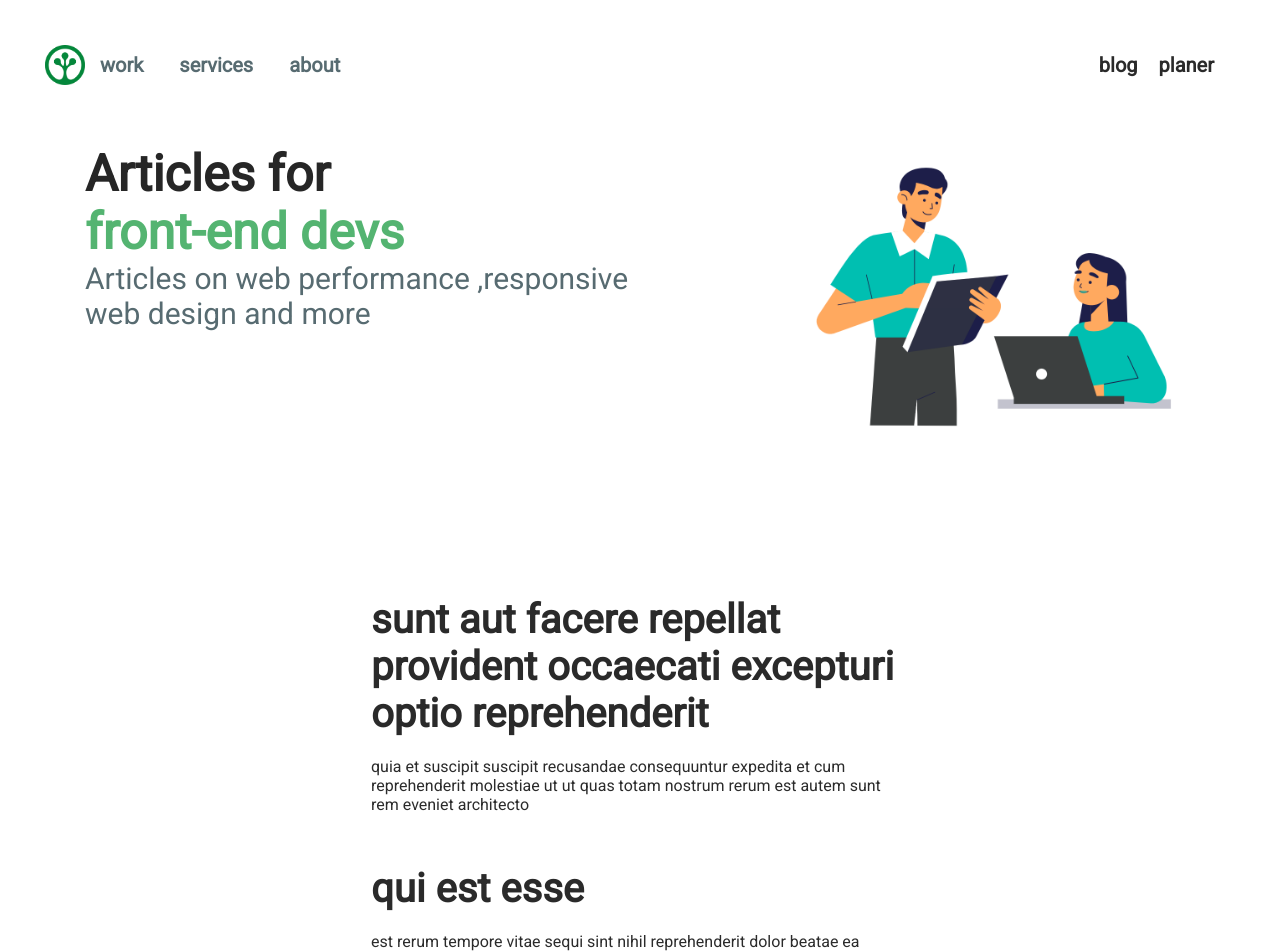
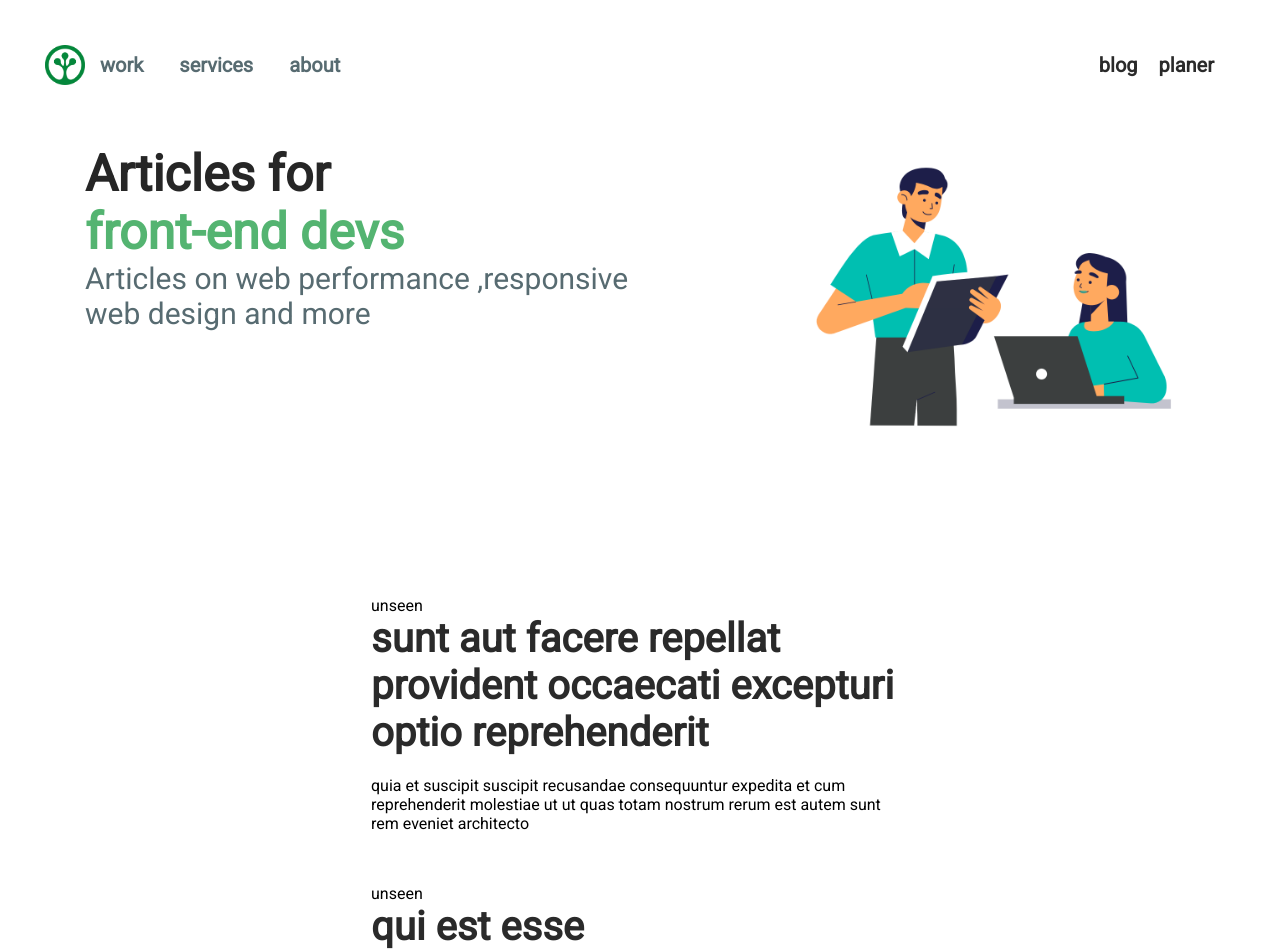
Before and after one commit to MTS999/blog-website, a React (Vite) app: page / in a window 1280 px wide. Shown: the top 952 px of the page. Built offline with nearby package versions, Linux system fonts and the light colour scheme; a web font is replaced by a local one.

Commit message:
make Layout folder

```diff
--- a/src/Routess.jsx
+++ b/src/Routess.jsx
@@ -1,7 +1,6 @@
-import { Link,Route,Routes } from "react-router-dom"
-import PostList from "./components/PostList"
+import { Route,Routes } from "react-router-dom"
 import PostDetail from "./components/PostDetail"
-import Layout from "./components/Layout"
+import Layout from "./components/Layout/Layout"
 export default function Routess(){
     return(
      <Routes>
--- a/src/components/Footer.jsx
+++ b/src/components/Footer.jsx
@@ -1,6 +1,5 @@
 
-import { Link } from "react-router-dom"
-import logo from "../images/logo.png"
+
 export default function Footer() {
 
     return (
--- a/src/components/Header.jsx
+++ b/src/components/Header.jsx
@@ -1,5 +1,4 @@
 
-import postData from "../data"
 import { Link } from "react-router-dom"
 import logo from "../images/logo.png"
 export default function Header() {
@@ -27,7 +26,7 @@ export default function Header() {
                     <Link className="right-link" to={"*"}>blog
                         <i className="nf  nf-md-message mts"></i>
                     </Link>
-                    <Link className="right-link" to={"*"}>planer
+                    <Link className="right-link btn1" to={"*"}>planer
                         <i className="nf  nf-md-leaf mts"></i>
 
                     </Link>
--- a/src/components/PostList.jsx
+++ b/src/components/PostList.jsx
@@ -1,18 +1,28 @@
-
+import React from "react";
 import postData from "../data"
 import { Link } from "react-router-dom"
 export default function PostList() {
-    console.log(postData)
+    const [seen,setSeen]=React.useState([])
+
+    function handleSeen(id){
+        console.log(id)
+   const data=id
+        setSeen([...seen, data]);
+
+        console.log(seen)
+
+    }
     const postList = postData.map((post) => (
-        <div className="contant" key={post.id}>
-            <Link className="title-link" to={`/postDetail/${post.id}`}
+        <div className="contant" key={post.id} onClick={()=>handleSeen(post.id)}>
 
-            >
-            {/* <Link className="title-link" to={`/postDetail/${post.id}`}> */}
+            <p>{seen.includes(post.id)?"seen": "unseen"}</p>
+            {/* <Link className="title-link" to={`/postDetail/${post.id}`} */}
+
+            {/* >    */}
 
             <h1 className="post-title" >{post.title}</h1>
             <p className="">{post.body}</p>
-            </Link>
+            {/* </Link> */}
         </div>
     ))
     return (
```
Also changed, not shown: src/components/Layout/Layout.jsx (renamed from src/components/Layout.jsx, +4 -4 lines).
